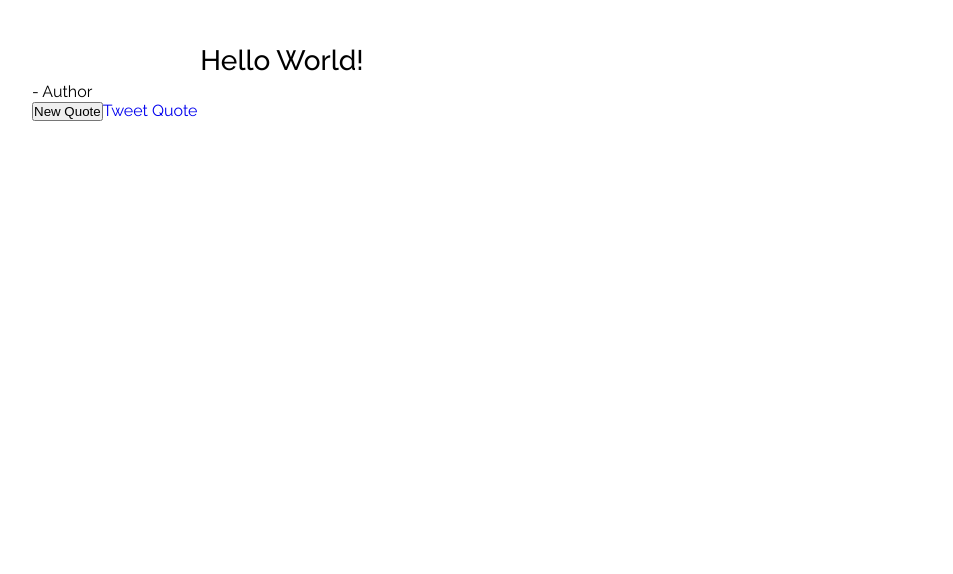
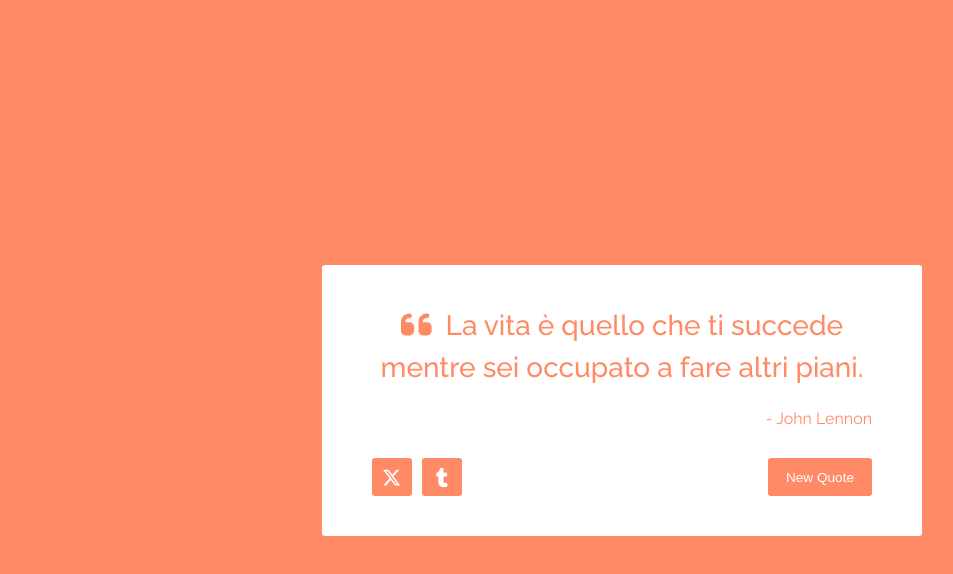
Before and after one commit to emcol/random-quote-machine, a React (Vite) app: page / in a window 1280 px wide. Shown: the top 574 px of the page, without its empty margins (18-971 px from the left). Built offline with nearby package versions, Linux system fonts and the light colour scheme.

Commit message:
src/App.jsx: add dynamic quote functionality with social media sharing.

```diff
--- a/src/App.jsx
+++ b/src/App.jsx
@@ -1,15 +1,61 @@
+import React from 'react';
+import quotes from './quotes';
+import { FontAwesomeIcon } from '@fortawesome/react-fontawesome';
+import { faQuoteLeft } from '@fortawesome/free-solid-svg-icons';
+import { faXTwitter, faTumblr } from '@fortawesome/free-brands-svg-icons';
+
 function App() {
+  const [quote, setQuote] = React.useState(quotes[0]);
+  const [isVisible, setIsVisible] = React.useState(true);
+
+  const getRandomQuote = () => {
+    return quotes[Math.floor(Math.random() * quotes.length)];
+  };
+
+  const handleQuoteChange = () => {
+    setIsVisible(false);
+    setTimeout(() => {
+      setQuote(getRandomQuote());
+      setIsVisible(true);
+    }, 500);
+  };
+
   return (
-    <div id="quote-box">
-      <div className="quote-text">
-        <i className="fa fa-quote-left"></i>
-        <span id="text">Hello World!</span>
+    <div id="quote-app" style={{ backgroundColor: `${quote.color}` }}>
+      <div id="quote-box" style={{ color: `${quote.color}` }}>
+        <div className="quote-text" style={{ opacity: isVisible ? 1 : 0 }}>
+          <FontAwesomeIcon icon={faQuoteLeft} size="lg" style={{ marginRight: '.4em' }} />
+          <span id="text">{quote.text}</span>
+        </div>
+        <div className="quote-author" style={{ opacity: isVisible ? 1 : 0 }}>
+          <span id="author">- {quote.author}</span>
+        </div>
+        <div className="buttons">
+          <a
+            id="tweet-quote"
+            className="button"
+            style={{ backgroundColor: `${quote.color}` }}
+            target="_blank"
+            href={`https://twitter.com/intent/tweet?text=${encodeURIComponent(quote.text)}&hashtags=quotes,${encodeURIComponent(quote.author)}`}
+            rel="noreferrer"
+          >
+            <FontAwesomeIcon icon={faXTwitter} />
+          </a>
+          <a
+            id="tumblr-quote"
+            className="button"
+            style={{ backgroundColor: `${quote.color}` }}
+            target="_blank"
+            href={`https://www.tumblr.com/widgets/share/tool?posttype=quote&tags=quotes,${encodeURIComponent(quote.author)}&caption=${encodeURIComponent(quote.author)}&content=${encodeURIComponent(quote.text)}&canonicalUrl=https%3A%2F%2Fwww.tumblr.com%2Fbuttons&shareSource=tumblr_share_button`}
+            rel="noreferrer"
+          >
+            <FontAwesomeIcon icon={faTumblr} />
+          </a>
+          <button className="button" id="new-quote" onClick={handleQuoteChange} style={{ backgroundColor: `${quote.color}` }}>
+            New Quote
+          </button>
+        </div>
       </div>
-      <div id="author">- Author</div>
-      <button id="new-quote">New Quote</button>
-      <a id="tweet-quote" href="https://twitter.com/intent/tweet" target="_blank" rel="noreferrer">
-        Tweet Quote
-      </a>
     </div>
   );
 }
```
